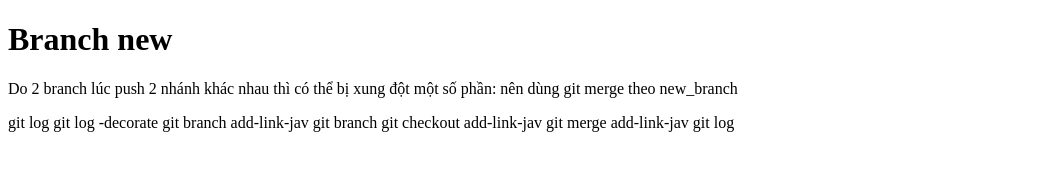
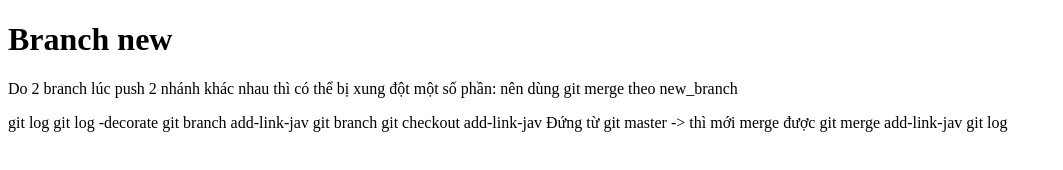
Before and after one commit to Ben-MTP/test_git_tuidicodedao, a plain HTML site: page git_index.html in a window 1280 px wide. Shown: the whole page, without its empty margins (0-1063 px from the left). Drawn offline with Linux system fonts and the light colour scheme.

Commit message:
updatiingnnnnnnn

```diff
--- a/git_index.html
+++ b/git_index.html
@@ -15,6 +15,7 @@
         git branch
         git checkout add-link-jav
 
+        Đứng từ git master -> thì mới merge được
         git merge add-link-jav
         git log</p>
 </body>
```
